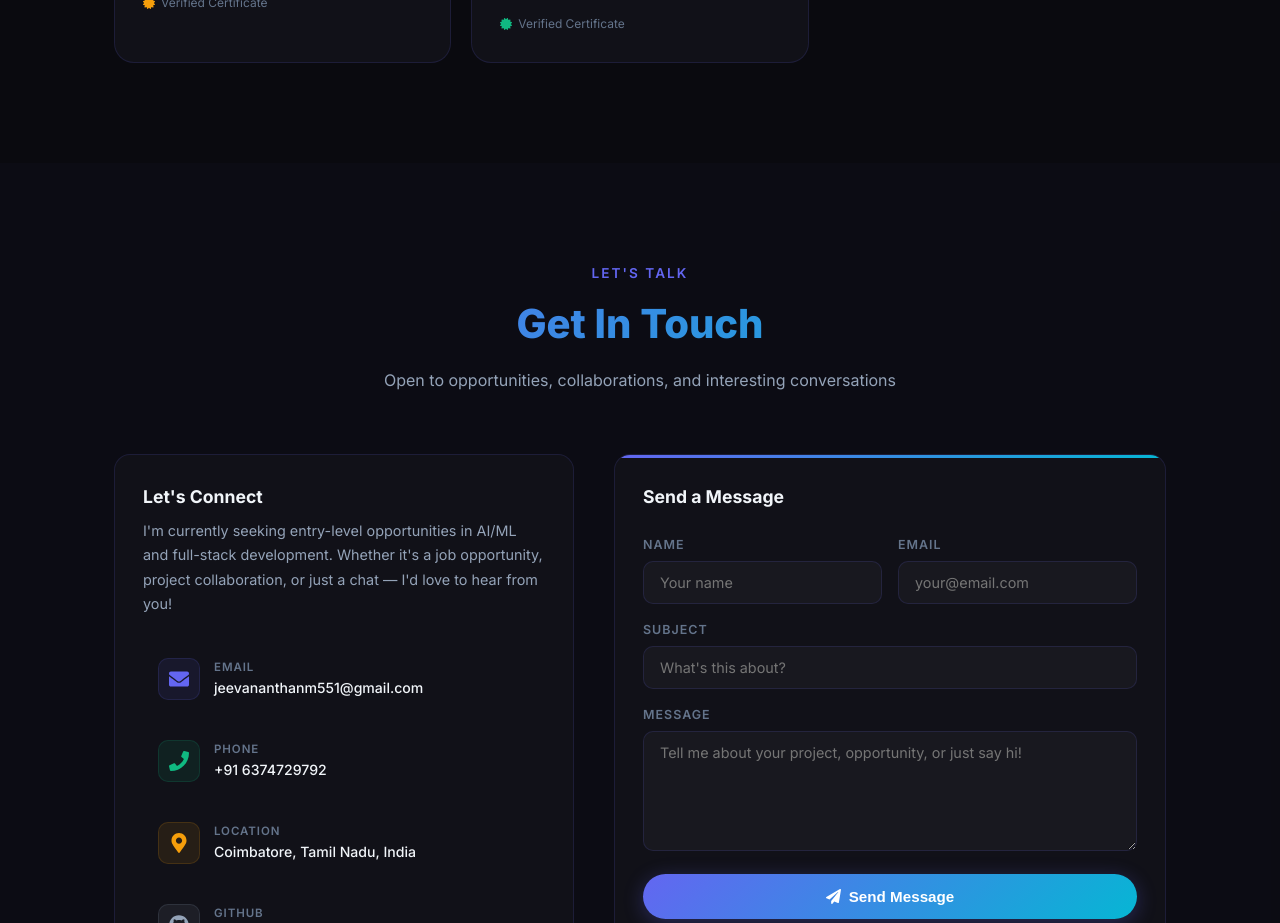
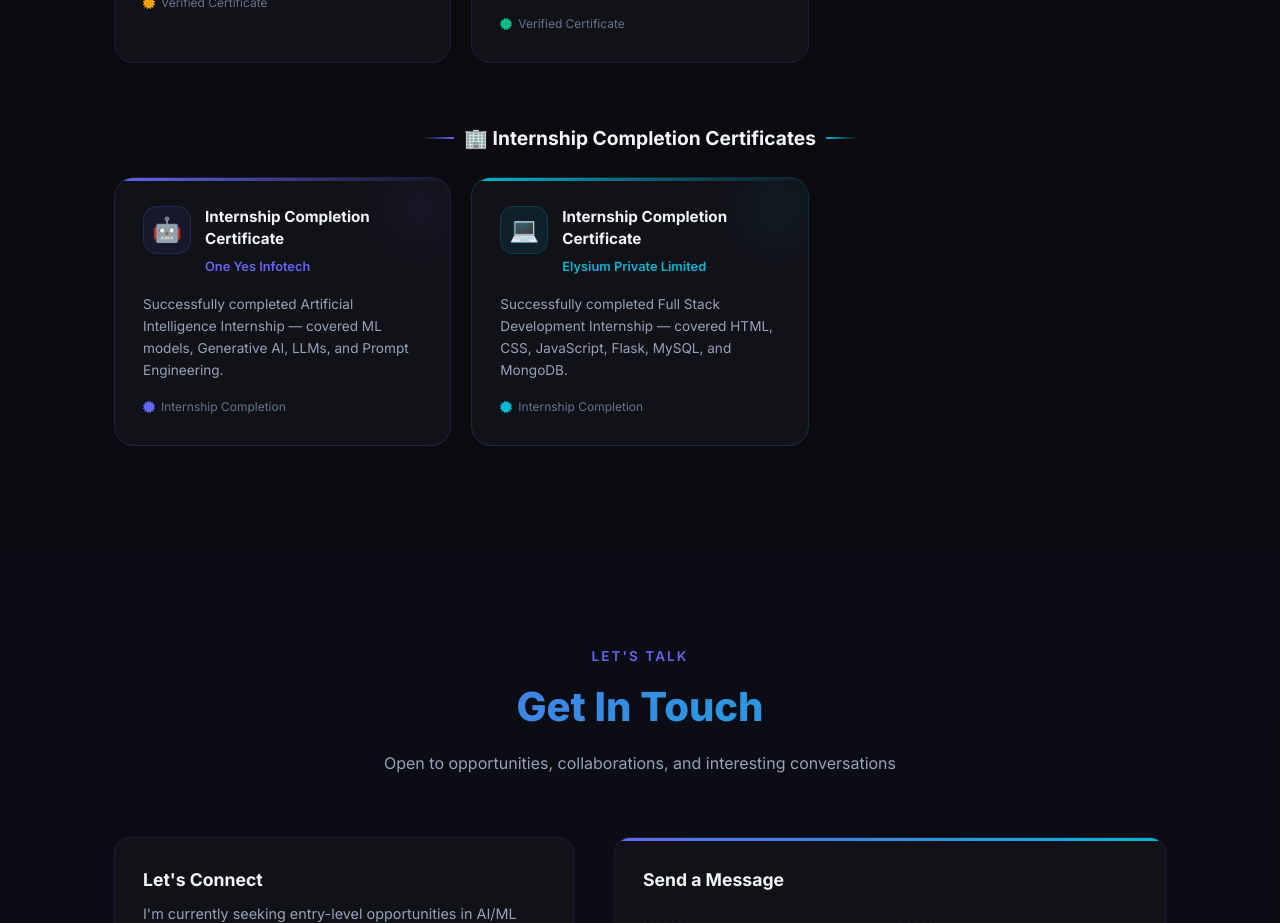
Before and after one commit to MJeevananthan/portfolio, a React (Vite) app: page / in a window 1280 px wide. Shown: the part 6140-7063 px from the top of the page. Built offline with nearby package versions, Linux system fonts and the light colour scheme.

Commit message:
Add internship completion certificates section for One Yes Infotech and Elysium

```diff
--- a/src/components/Certifications.jsx
+++ b/src/components/Certifications.jsx
@@ -1,5 +1,22 @@
 import { motion } from 'framer-motion'
 import { FaCertificate, FaExternalLinkAlt } from 'react-icons/fa'
+
+const internshipCerts = [
+  {
+    title: 'Internship Completion Certificate',
+    issuer: 'One Yes Infotech',
+    icon: '🤖',
+    color: '#6366f1',
+    description: 'Successfully completed Artificial Intelligence Internship — covered ML models, Generative AI, LLMs, and Prompt Engineering.',
+  },
+  {
+    title: 'Internship Completion Certificate',
+    issuer: 'Elysium Private Limited',
+    icon: '💻',
+    color: '#06b6d4',
+    description: 'Successfully completed Full Stack Development Internship — covered HTML, CSS, JavaScript, Flask, MySQL, and MongoDB.',
+  },
+]
 
 const certs = [
   {
@@ -121,6 +138,97 @@ export default function Certifications() {
             </motion.div>
           ))}
         </div>
+
+        {/* Internship Completion Certificates */}
+        <motion.div
+          initial={{ opacity: 0, y: 20 }}
+          whileInView={{ opacity: 1, y: 0 }}
+          viewport={{ once: true }}
+          transition={{ duration: 0.6, delay: 0.2 }}
+          style={{ marginTop: '60px' }}
+        >
+          <h3 style={{
+            fontSize: '1.2rem', fontWeight: 700, color: '#f1f5f9',
+            marginBottom: '24px', textAlign: 'center',
+            display: 'flex', alignItems: 'center', justifyContent: 'center', gap: '10px',
+          }}>
+            <span style={{
+              display: 'inline-block', width: 32, height: 2,
+              background: 'linear-gradient(90deg, transparent, #6366f1)',
+              borderRadius: '2px',
+            }} />
+            🏢 Internship Completion Certificates
+            <span style={{
+              display: 'inline-block', width: 32, height: 2,
+              background: 'linear-gradient(90deg, #06b6d4, transparent)',
+              borderRadius: '2px',
+            }} />
+          </h3>
+
+          <div style={{ display: 'grid', gridTemplateColumns: 'repeat(auto-fill, minmax(280px, 1fr))', gap: '20px' }}>
+            {internshipCerts.map((cert, i) => (
+              <motion.div
+                key={cert.issuer}
+                initial={{ opacity: 0, y: 30, scale: 0.95 }}
+                whileInView={{ opacity: 1, y: 0, scale: 1 }}
+                viewport={{ once: true }}
+                transition={{ duration: 0.5, delay: i * 0.15 }}
+                whileHover={{ y: -6, boxShadow: `0 20px 40px ${cert.color}18` }}
+                style={{
+                  background: 'var(--bg-card)',
+                  border: `1px solid ${cert.color}30`,
+                  borderRadius: '20px',
+                  padding: '28px',
+                  position: 'relative',
+                  overflow: 'hidden',
+                  cursor: 'default',
+                  transition: 'all 0.3s ease',
+                }}
+              >
+                <div style={{
+                  position: 'absolute', top: 0, left: 0, right: 0, height: '3px',
+                  background: `linear-gradient(90deg, ${cert.color}, transparent)`,
+                }} />
+                <div style={{
+                  position: 'absolute', top: -30, right: -30, width: 120, height: 120,
+                  borderRadius: '50%',
+                  background: `radial-gradient(circle, ${cert.color}10 0%, transparent 70%)`,
+                  pointerEvents: 'none',
+                }} />
+
+                <div style={{ display: 'flex', alignItems: 'flex-start', gap: '14px', marginBottom: '16px' }}>
+                  <div style={{
+                    width: 48, height: 48, borderRadius: '14px',
+                    background: `${cert.color}18`,
+                    border: `1px solid ${cert.color}30`,
+                    display: 'flex', alignItems: 'center', justifyContent: 'center',
+                    fontSize: '1.5rem', flexShrink: 0,
+                  }}>
+                    {cert.icon}
+                  </div>
+                  <div style={{ flex: 1 }}>
+                    <h3 style={{ fontSize: '0.95rem', fontWeight: 700, color: '#f1f5f9', lineHeight: 1.4, marginBottom: '4px' }}>
+                      {cert.title}
+                    </h3>
+                    <span style={{ color: cert.color, fontSize: '0.8rem', fontWeight: 600 }}>
+                      {cert.issuer}
+                    </span>
+                  </div>
+                </div>
+
+                <p style={{ color: '#94a3b8', fontSize: '0.85rem', lineHeight: 1.6 }}>
+                  {cert.description}
+                </p>
+
+                <div style={{ display: 'flex', alignItems: 'center', gap: '6px', marginTop: '16px' }}>
+                  <FaCertificate size={12} style={{ color: cert.color }} />
+                  <span style={{ color: '#64748b', fontSize: '0.75rem' }}>Internship Completion</span>
+                </div>
+              </motion.div>
+            ))}
+          </div>
+        </motion.div>
+
       </div>
     </section>
   )
```
